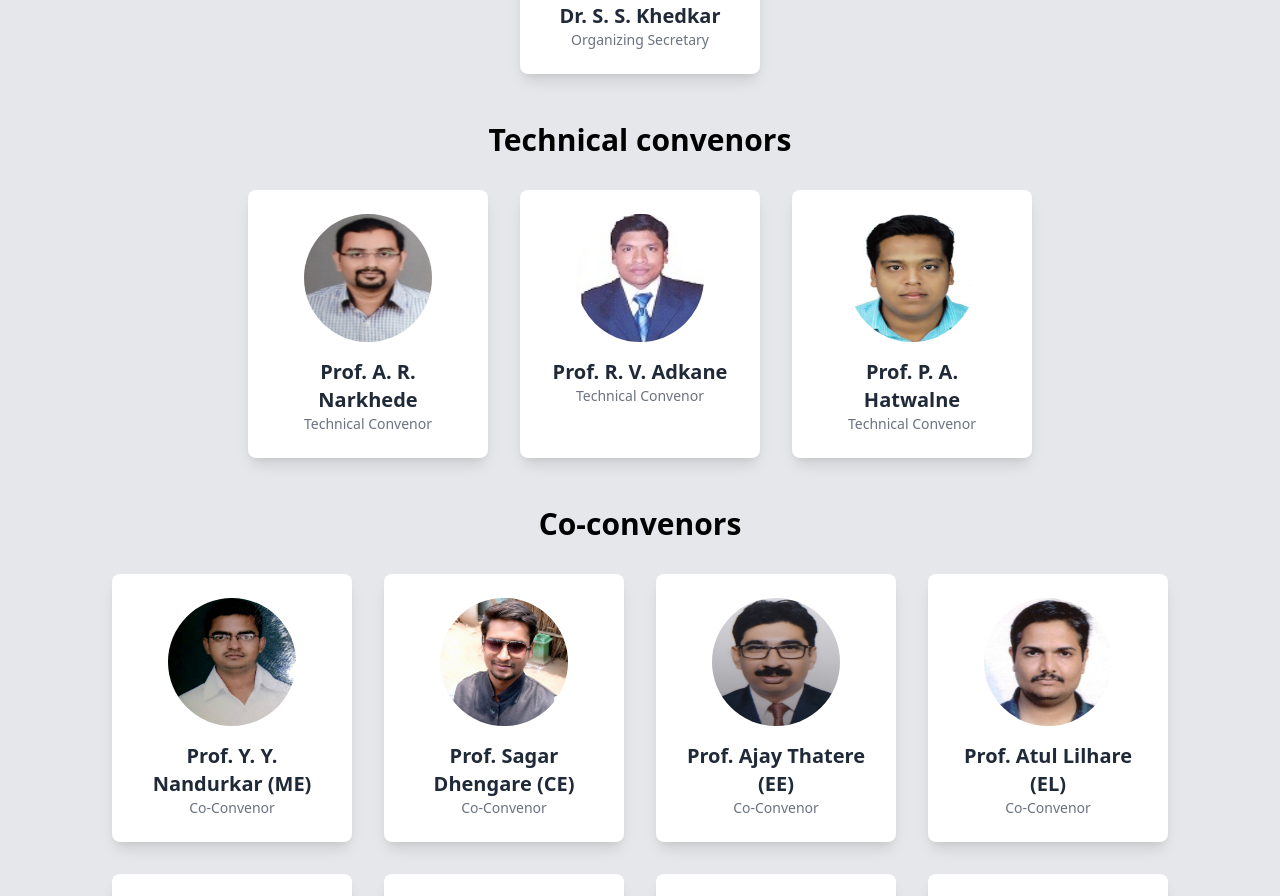
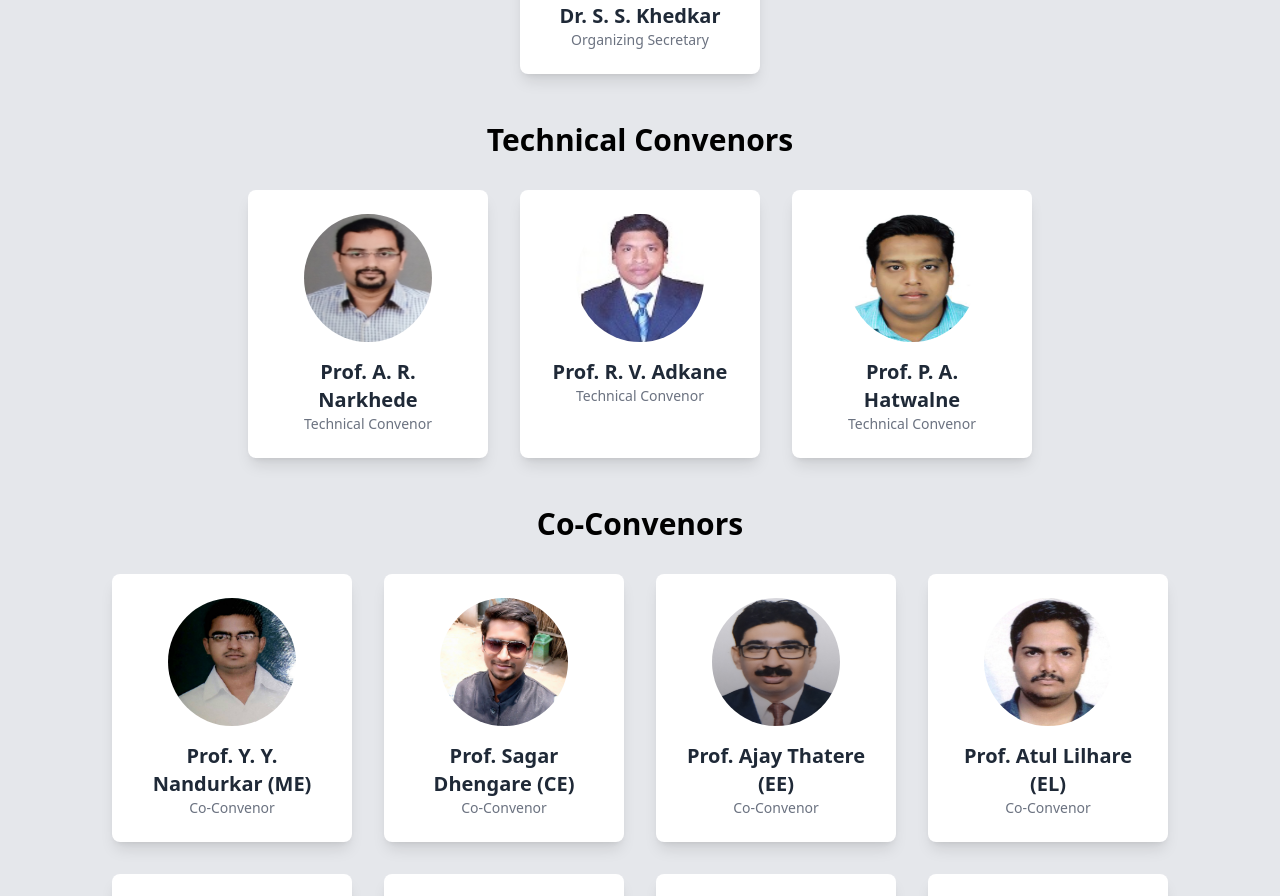
Before and after one commit to 28shriti/Pratikruti_25, a React (Create React App) app: page / in a window 1280 px wide. Shown: the part 5280-6176 px from the top of the page. Built offline with nearby package versions, Linux system fonts and the light colour scheme.

Commit message:
convenors spell updated x2

```diff
--- a/src/components/TeamDetails.js
+++ b/src/components/TeamDetails.js
@@ -145,7 +145,7 @@ const TeamDetails = () => {
 
       {/* Technical convenors Section */}
       <div className="text-center mb-12">
-        <h3 className="text-3xl font-semibold mb-4 md:mb-8">Technical convenors</h3>
+        <h3 className="text-3xl font-semibold mb-4 md:mb-8">Technical Convenors</h3>
         <div className="flex flex-wrap justify-center gap-8">
           {technicalconvenors.map((technicalConveyor, index) => (
             <div key={index} className="bg-white shadow-lg rounded-lg p-6 w-60">
@@ -163,7 +163,7 @@ const TeamDetails = () => {
 
       {/* Co-convenors Section */}
       <div className="text-center mb-12">
-        <h3 className="text-3xl font-semibold mb-4 md:mb-8">Co-convenors</h3>
+        <h3 className="text-3xl font-semibold mb-4 md:mb-8">Co-Convenors</h3>
         <div className="flex flex-wrap justify-center gap-8">
           {coconvenors.map((coConveyor, index) => (
             <div key={index} className="bg-white shadow-lg rounded-lg p-6 w-60">
```
